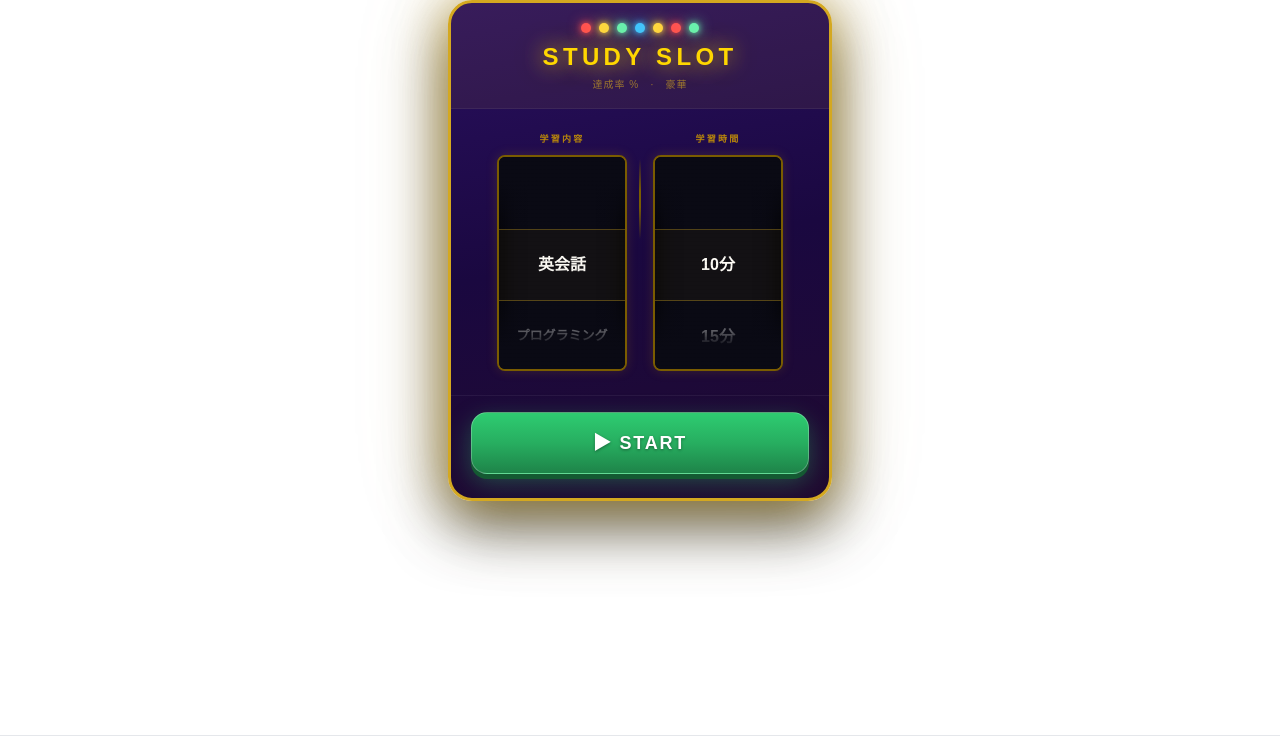
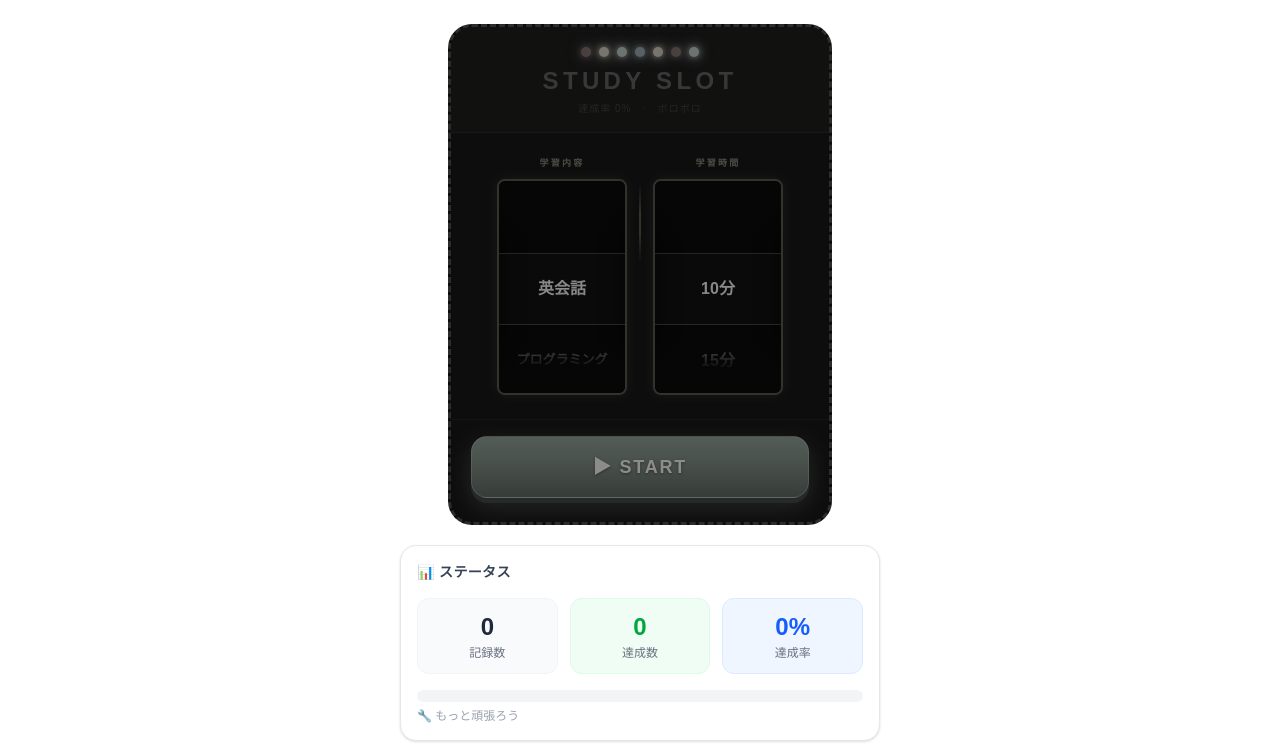
Before and after one commit to y-u27/slot-study-app, a Next.js app: page / in a window 1280 px wide. Shown: the top 746 px of the page. Built offline with nearby package versions, Linux system fonts and the light colour scheme; no server answers; the database is empty.

Commit message:
UI修正

```diff
--- a/app/layout.tsx
+++ b/app/layout.tsx
@@ -1,7 +1,6 @@
 import type { Metadata } from 'next'
 import { Geist, Geist_Mono } from 'next/font/google'
 import './globals.css'
-import Navigation from '@/components/Navigation'
 
 const geistSans = Geist({
   variable: '--font-geist-sans',
@@ -26,8 +25,7 @@ export default function RootLayout({
   return (
     <html lang="ja" className={`${geistSans.variable} ${geistMono.variable} h-full`}>
       <body className="min-h-full flex flex-col bg-gray-50">
-        <main className="flex-1 pb-16 max-w-lg mx-auto w-full">{children}</main>
-        <Navigation />
+        <main className="flex-1 max-w-lg mx-auto w-full">{children}</main>
       </body>
     </html>
   )
--- a/app/page.tsx
+++ b/app/page.tsx
@@ -1,5 +1,51 @@
-import SlotMachine from '@/components/SlotMachine'
+"use client";
 
-export default function HomePage() {
-  return <SlotMachine />
+import { useCallback, useEffect, useState } from "react";
+import { fetchLogs, updateLogStatus } from "@/lib/supabaseStore";
+import type { StudyLogRow } from "@/lib/types";
+import SlotMachine from "@/components/SlotMachine";
+import { StatsSection } from "@/components/dashboard/StatsSection";
+import { LogsSection } from "@/components/dashboard/LogsSection";
+import { SettingsSection } from "@/components/dashboard/SettingsSection";
+
+export default function DashboardPage() {
+  const [logs, setLogs] = useState<StudyLogRow[]>([]);
+
+  const refreshLogs = useCallback(async () => {
+    const data = await fetchLogs();
+    setLogs(data);
+  }, []);
+
+  useEffect(() => {
+    refreshLogs();
+  }, [refreshLogs]);
+
+  const achievementRate =
+    logs.length === 0
+      ? 0
+      : Math.round((logs.filter((l) => l.status).length / logs.length) * 100);
+
+  const toggleStatus = async (id: string, current: boolean) => {
+    const next = !current;
+    await updateLogStatus(id, next);
+    setLogs((prev) =>
+      prev.map((l) => (l.id === id ? { ...l, status: next } : l)),
+    );
+  };
+
+  return (
+    <div className="flex flex-col gap-5 py-6 px-4 pb-8">
+      {/* ① スロット */}
+      <SlotMachine achievementRate={achievementRate} onRecorded={refreshLogs} />
+
+      {/* ② ステータス */}
+      <StatsSection logs={logs} achievementRate={achievementRate} />
+
+      {/* ③ ログ一覧 */}
+      <LogsSection logs={logs} onToggleStatus={toggleStatus} />
+
+      {/* ④ 設定（折りたたみ） */}
+      <SettingsSection />
+    </div>
+  );
 }
```
